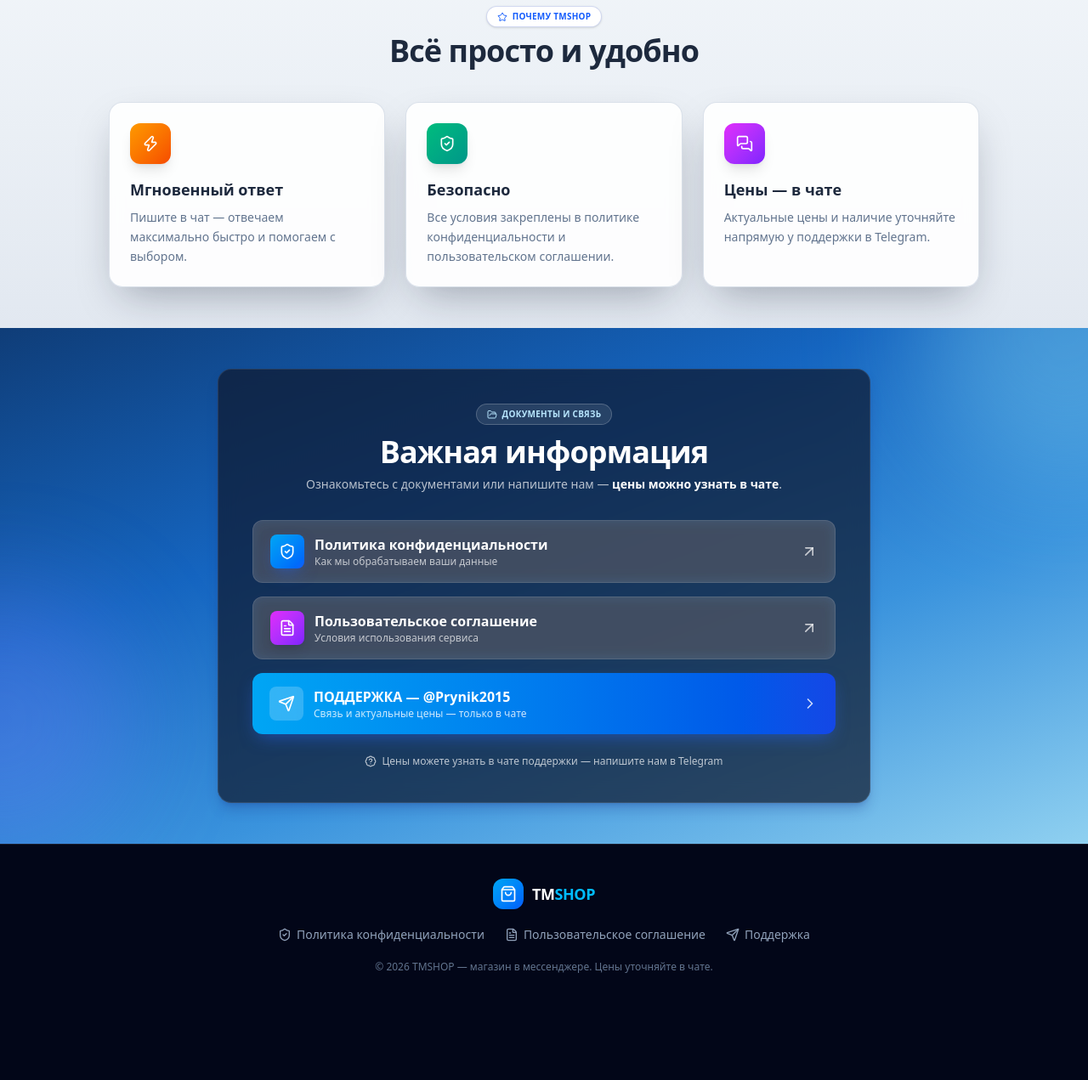
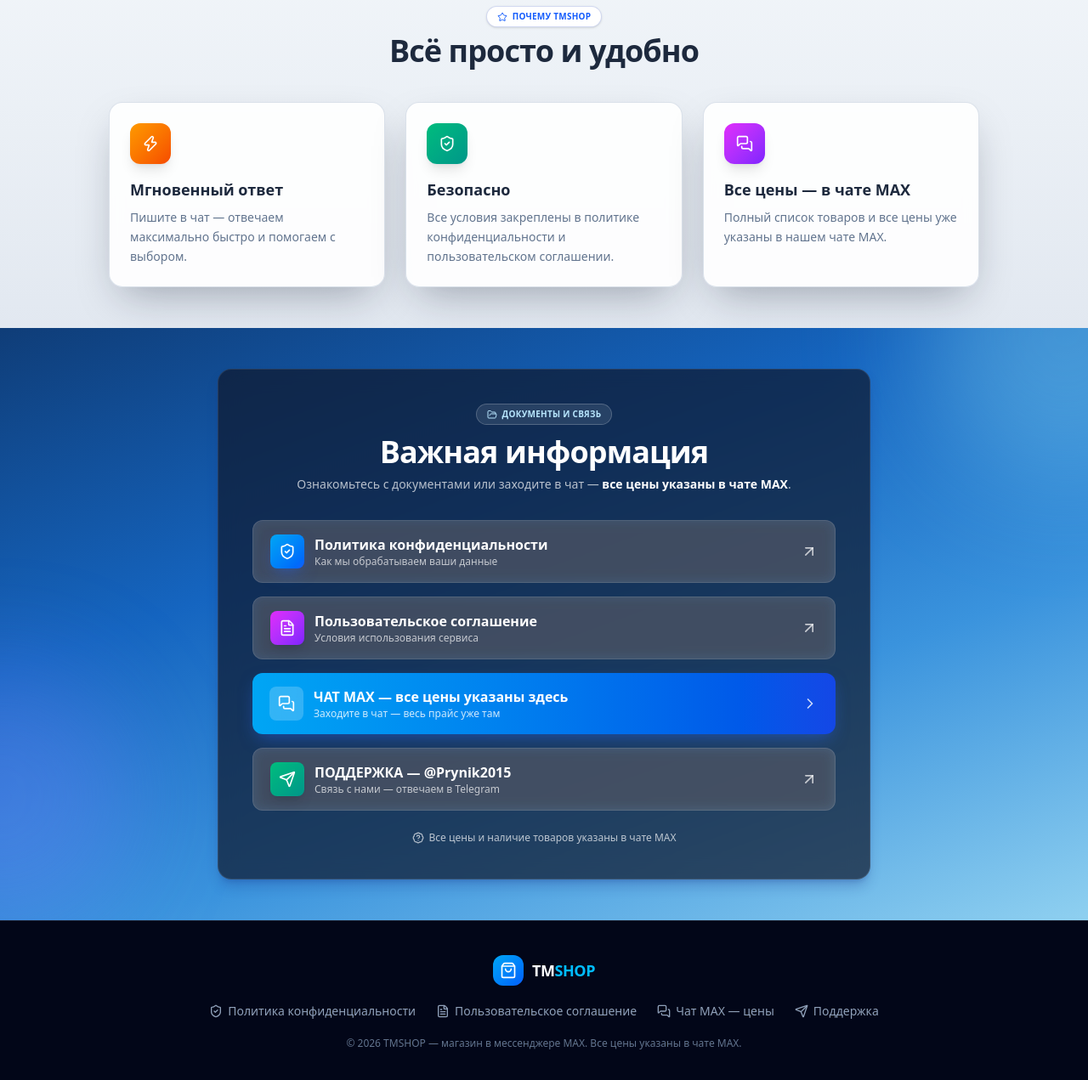
Before and after one commit to timys934/tmshop.github.io, a website: page index.html in a window 1280 px wide. Shown: the part 841-2112 px from the top of the page at 85% size. Before the commit the page ends 2027 px from the top, so only its background shows below. Drawn offline with nearby package versions, Linux system fonts and the light colour scheme.

Commit message:
Update index.html

```diff
--- a/index.html
+++ b/index.html
@@ -4,7 +4,7 @@
 <meta charset="UTF-8">
 <meta name="viewport" content="width=device-width, initial-scale=1.0">
 <title>TMSHOP — магазин в мессенджере MAX</title>
-<meta name="description" content="TMSHOP — удобный магазин в мессенджере. Цены уточняйте в чате.">
+<meta name="description" content="TMSHOP — удобный магазин в мессенджере. Все цены указаны в чате MAX.">
 <script src="https://cdn.jsdelivr.net/npm/@tailwindcss/browser@4"></script>
 <script src="https://unpkg.com/lucide@latest"></script>
 <style>
@@ -51,7 +51,7 @@
     <nav class="flex items-center justify-between rounded-2xl border border-white/10 bg-slate-900/70 px-4 py-3 backdrop-blur-md shadow-lg shadow-blue-900/30">
       <a href="#" class="flex items-center gap-2.5 group">
         <span class="flex h-9 w-9 items-center justify-center rounded-xl bg-gradient-to-br from-sky-500 to-blue-600 shadow-[0_8px_20px_-6px_rgba(37,99,235,0.6)] transition-transform duration-300 group-hover:scale-[1.08]">
-          <i data-lucide="shopping-bag" class="h-4.5 w-4.5 text-white h-5 w-5"></i>
+          <i data-lucide="shopping-bag" class="h-5 w-5 text-white"></i>
         </span>
         <span class="text-lg font-black tracking-tight">TM<span class="text-sky-400">SHOP</span></span>
       </a>
@@ -68,8 +68,8 @@
   <!-- центральный блок -->
   <div class="relative z-10 flex flex-1 flex-col items-center justify-center px-6 pt-14 pb-24 text-center">
     <div class="rise rise-1 inline-flex items-center gap-2 rounded-full border border-white/20 bg-white/10 px-4 py-1.5 text-xs font-semibold tracking-wide text-white/90 backdrop-blur-sm">
-      <i data-lucide="zap" class="h-3.5 w-3.5 text-sky-200 h-4 w-4"></i>
-      МАГАЗИН В МЕССЕНДЖЕРЕ
+      <i data-lucide="zap" class="h-4 w-4 text-sky-200"></i>
+      МАГАЗИН В МЕССЕНДЖЕРЕ MAX
     </div>
 
     <h1 class="rise rise-2 mt-6 max-w-3xl text-4xl font-black leading-tight tracking-tight sm:text-5xl" style="text-shadow:0 4px 30px rgba(15,61,120,.5)">
@@ -78,13 +78,13 @@
 
     <p class="rise rise-3 mt-4 max-w-2xl text-base leading-relaxed text-white/80 sm:text-lg">
       Быстрый и удобный магазин прямо в мессенджере. Оформляйте заказы в пару кликов —
-      <span class="font-semibold text-white">цены можно узнать в чате поддержки</span>.
+      <span class="font-semibold text-white">все цены указаны в чате MAX</span>.
     </p>
 
     <div class="rise rise-4 mt-8 flex flex-col items-center gap-3 sm:flex-row">
-      <a href="https://t.me/Prynik2015" target="_blank" rel="noopener" class="shine inline-flex w-full sm:w-auto items-center justify-center gap-2 rounded-xl bg-gradient-to-r from-sky-500 to-blue-700 px-8 py-3 text-base font-bold shadow-[0_8px_20px_-6px_rgba(37,99,235,0.6)] transition-all duration-200 hover:scale-[1.04] hover:shadow-[0_12px_28px_-6px_rgba(37,99,235,0.75)] active:scale-[0.98]">
+      <a href="https://max.ru/join/QnQ8WtagyMRWXfCMUTCCNJhRqPQkKUhcb3LK-LIiM1g" target="_blank" rel="noopener" class="shine inline-flex w-full sm:w-auto items-center justify-center gap-2 rounded-xl bg-gradient-to-r from-sky-500 to-blue-700 px-8 py-3 text-base font-bold shadow-[0_8px_20px_-6px_rgba(37,99,235,0.6)] transition-all duration-200 hover:scale-[1.04] hover:shadow-[0_12px_28px_-6px_rgba(37,99,235,0.75)] active:scale-[0.98]">
         <i data-lucide="message-circle" class="h-5 w-5"></i>
-        Узнать цены в чате
+        Узнать в чате MAX
       </a>
       <a href="#info" class="inline-flex w-full sm:w-auto items-center justify-center gap-2 rounded-xl border border-white/20 bg-white/20 px-8 py-3 text-base font-semibold text-white backdrop-blur-sm transition-all duration-200 hover:bg-white/30 hover:scale-[1.04] active:scale-[0.98]">
         <i data-lucide="info" class="h-5 w-5"></i>
@@ -94,7 +94,7 @@
 
     <p class="mt-6 flex items-center gap-1.5 text-xs text-white/70">
       <i data-lucide="lock" class="h-3.5 w-3.5"></i>
-      Отвечаем быстро в Telegram — @Prynik2015
+      Все цены указаны в чате MAX — заходите по кнопке выше
     </p>
   </div>
 </section>
@@ -130,8 +130,8 @@
         <span class="inline-flex h-12 w-12 items-center justify-center rounded-xl bg-gradient-to-br from-fuchsia-500 to-violet-600 shadow-lg">
           <i data-lucide="messages-square" class="h-5 w-5 text-white"></i>
         </span>
-        <h3 class="mt-4 text-lg font-bold text-slate-800">Цены — в чате</h3>
-        <p class="mt-2 text-sm leading-relaxed text-slate-500">Актуальные цены и наличие уточняйте напрямую у поддержки в Telegram.</p>
+        <h3 class="mt-4 text-lg font-bold text-slate-800">Все цены — в чате MAX</h3>
+        <p class="mt-2 text-sm leading-relaxed text-slate-500">Полный список товаров и все цены уже указаны в нашем чате MAX.</p>
       </div>
     </div>
   </div>
@@ -151,7 +151,7 @@
           <i data-lucide="folder-open" class="h-3 w-3"></i> Документы и связь
         </span>
         <h2 class="mt-3 text-3xl font-extrabold tracking-tight text-white sm:text-4xl">Важная информация</h2>
-        <p class="mt-2 text-sm text-white/70">Ознакомьтесь с документами или напишите нам — <span class="font-semibold text-white">цены можно узнать в чате</span>.</p>
+        <p class="mt-2 text-sm text-white/70">Ознакомьтесь с документами или заходите в чат — <span class="font-semibold text-white">все цены указаны в чате MAX</span>.</p>
       </div>
 
       <div class="mt-8 flex flex-col gap-4">
@@ -183,24 +183,38 @@
           <i data-lucide="arrow-up-right" class="h-5 w-5 shrink-0 text-white/70 transition-all duration-300 group-hover:translate-x-0.5 group-hover:-translate-y-0.5 group-hover:text-white"></i>
         </a>
 
-        <!-- Поддержка -->
-        <a href="https://t.me/Prynik2015" target="_blank" rel="noopener" class="shine group flex items-center justify-between gap-4 rounded-xl bg-gradient-to-r from-sky-500 to-blue-700 px-5 py-4 shadow-[0_8px_20px_-6px_rgba(37,99,235,0.6)] transition-all duration-300 hover:scale-[1.02] hover:shadow-[0_12px_28px_-6px_rgba(37,99,235,0.75)] active:scale-[0.98]">
+        <!-- Чат MAX — цены -->
+        <a href="https://max.ru/join/QnQ8WtagyMRWXfCMUTCCNJhRqPQkKUhcb3LK-LIiM1g" target="_blank" rel="noopener" class="shine group flex items-center justify-between gap-4 rounded-xl bg-gradient-to-r from-sky-500 to-blue-700 px-5 py-4 shadow-[0_8px_20px_-6px_rgba(37,99,235,0.6)] transition-all duration-300 hover:scale-[1.02] hover:shadow-[0_12px_28px_-6px_rgba(37,99,235,0.75)] active:scale-[0.98]">
           <span class="flex items-center gap-3">
             <span class="flex h-10 w-10 shrink-0 items-center justify-center rounded-lg bg-white/20 backdrop-blur-sm">
+              <i data-lucide="messages-square" class="h-5 w-5 text-white"></i>
+            </span>
+            <span>
+              <span class="block text-base font-bold text-white">ЧАТ MAX — все цены указаны здесь</span>
+              <span class="block text-xs text-white/80">Заходите в чат — весь прайс уже там</span>
+            </span>
+          </span>
+          <i data-lucide="chevron-right" class="h-5 w-5 shrink-0 text-white/80 transition-transform duration-300 group-hover:translate-x-1"></i>
+        </a>
+
+        <!-- Поддержка -->
+        <a href="https://t.me/Prynik2015" target="_blank" rel="noopener" class="group flex items-center justify-between gap-4 rounded-xl border border-white/10 bg-white/20 px-5 py-4 backdrop-blur-sm transition-all duration-300 hover:bg-white/30 hover:scale-[1.02] active:scale-[0.98]">
+          <span class="flex items-center gap-3">
+            <span class="flex h-10 w-10 shrink-0 items-center justify-center rounded-lg bg-gradient-to-br from-emerald-500 to-teal-600 shadow-lg">
               <i data-lucide="send" class="h-5 w-5 text-white"></i>
             </span>
             <span>
               <span class="block text-base font-bold text-white">ПОДДЕРЖКА — @Prynik2015</span>
-              <span class="block text-xs text-white/80">Связь и актуальные цены — только в чате</span>
+              <span class="block text-xs text-white/70">Связь с нами — отвечаем в Telegram</span>
             </span>
           </span>
-          <i data-lucide="chevron-right" class="h-5 w-5 shrink-0 text-white/80 transition-transform duration-300 group-hover:translate-x-1"></i>
+          <i data-lucide="arrow-up-right" class="h-5 w-5 shrink-0 text-white/70 transition-all duration-300 group-hover:translate-x-0.5 group-hover:-translate-y-0.5 group-hover:text-white"></i>
         </a>
       </div>
 
       <p class="mt-6 flex items-center justify-center gap-1.5 text-center text-xs text-white/70">
         <i data-lucide="badge-help" class="h-3.5 w-3.5"></i>
-        Цены можете узнать в чате поддержки — напишите нам в Telegram
+        Все цены и наличие товаров указаны в чате MAX
       </p>
     </div>
   </div>
@@ -223,12 +237,15 @@
       <a href="https://raw.githubusercontent.com/timys934/tmshop.github.io/refs/heads/main/UserSoglashenie?clckid=5ba60315" target="_blank" rel="noopener" class="inline-flex items-center gap-1.5 text-slate-400 transition-colors hover:text-white">
         <i data-lucide="file-text" class="h-4 w-4"></i>Пользовательское соглашение
       </a>
+      <a href="https://max.ru/join/QnQ8WtagyMRWXfCMUTCCNJhRqPQkKUhcb3LK-LIiM1g" target="_blank" rel="noopener" class="inline-flex items-center gap-1.5 text-slate-400 transition-colors hover:text-white">
+        <i data-lucide="messages-square" class="h-4 w-4"></i>Чат MAX — цены
+      </a>
       <a href="https://t.me/Prynik2015" target="_blank" rel="noopener" class="inline-flex items-center gap-1.5 text-slate-400 transition-colors hover:text-white">
         <i data-lucide="send" class="h-4 w-4"></i>Поддержка
       </a>
     </div>
 
-    <p class="text-xs text-slate-500">© <span id="year"></span> TMSHOP — магазин в мессенджере. Цены уточняйте в чате.</p>
+    <p class="text-xs text-slate-500">© <span id="year"></span> TMSHOP — магазин в мессенджере MAX. Все цены указаны в чате MAX.</p>
   </div>
 </footer>
 
```
